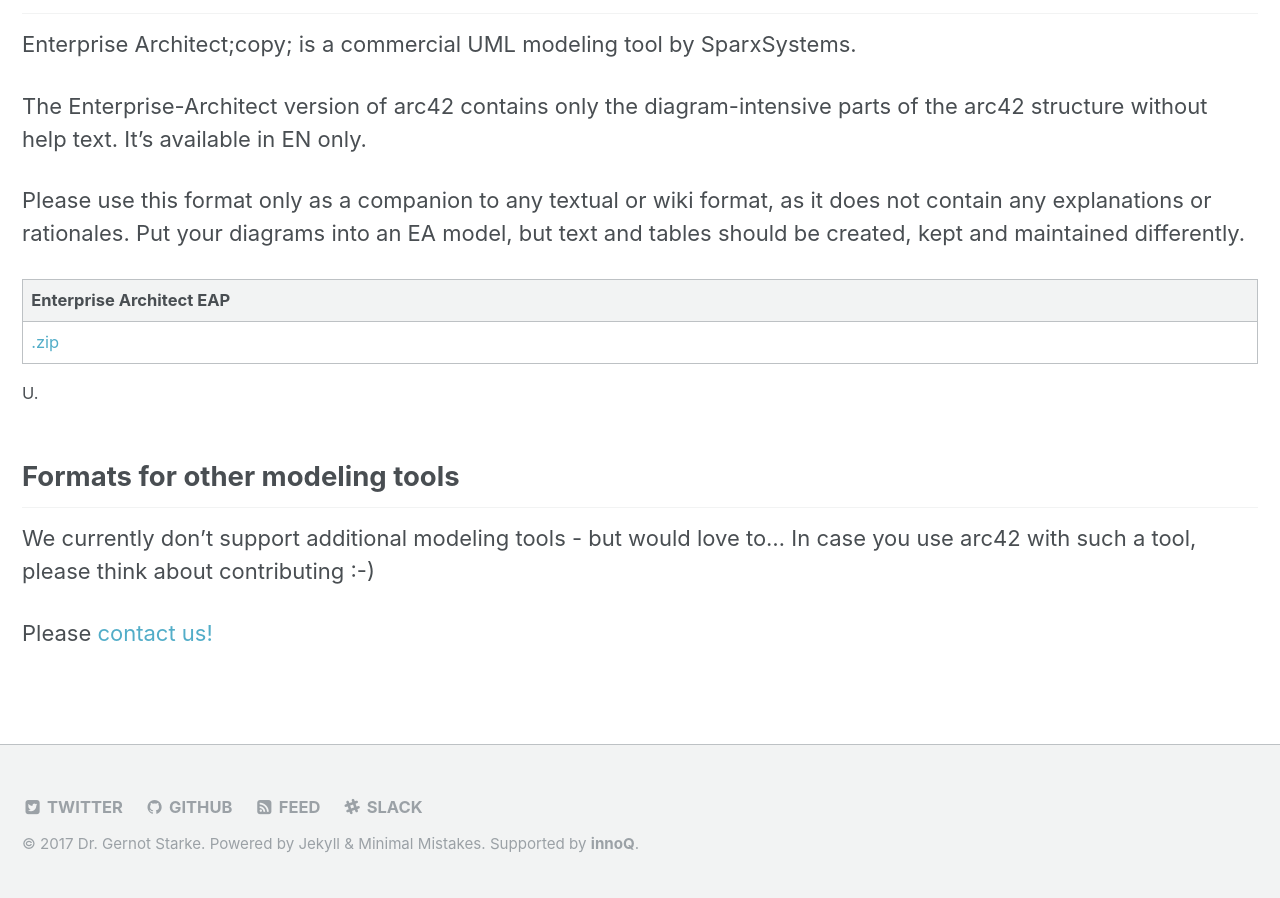
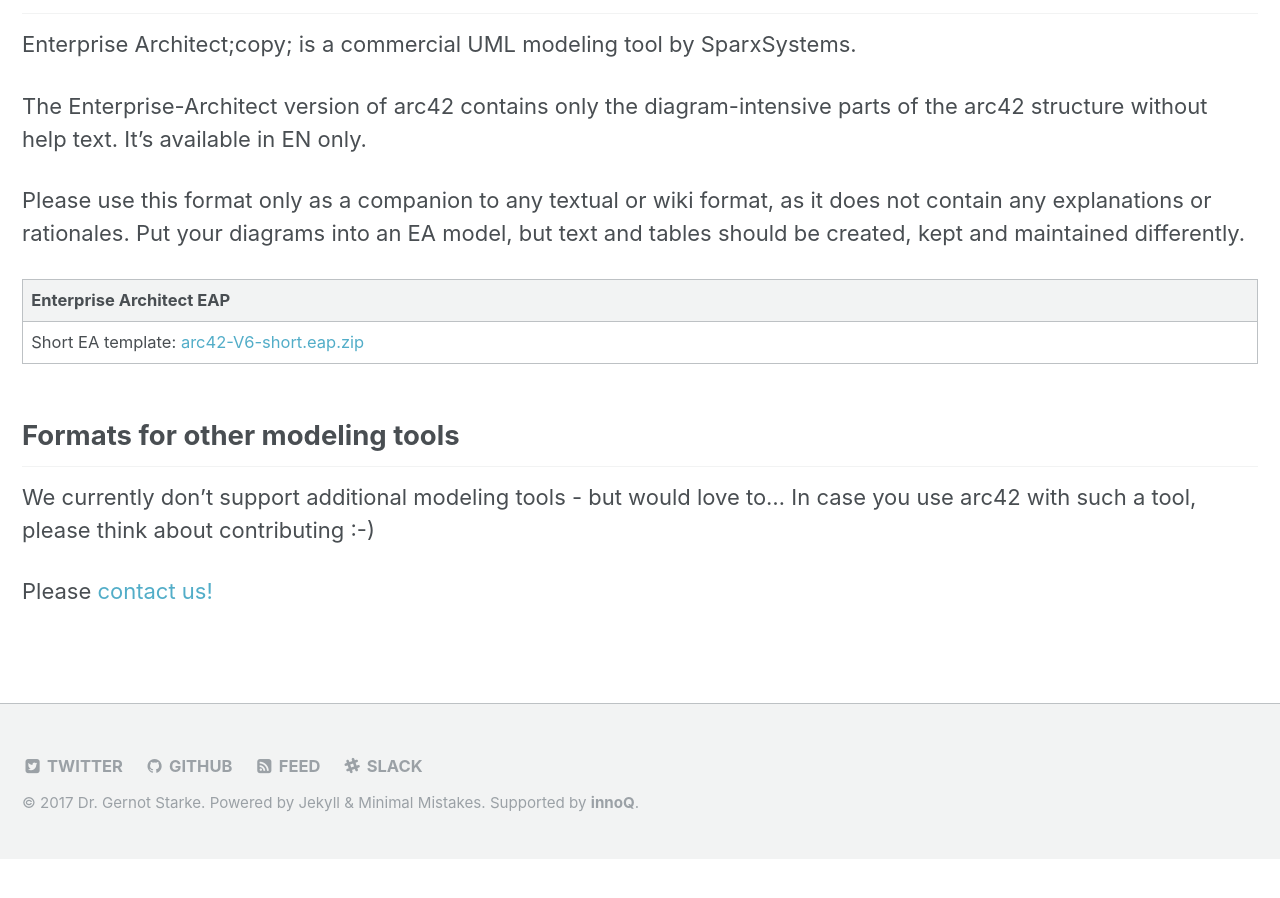
Before and after one commit to arc42/arc42.org-site, a Jekyll site: the page built from _pages/download.md, in a window 1280 px wide and 900 px high, scrolled down 2611 px. Built offline with Jekyll 4.4.1, drawn with Linux system fonts in a browser that asks for light colours; after the commit the page ends 3470 px from its top, so only the background shows below that.

Commit message:
corrected explanation of EA download

```diff
--- a/_pages/download.md
+++ b/_pages/download.md
@@ -89,10 +89,7 @@
 
 | Enterprise Architect EAP |
 |--------------------------|
-| [.zip]({{GITHUBDIR}}eap/arc42-V6-short.zip)|
-
-U.
-{: .small}
+| Short EA template: [arc42-V6-short.eap.zip]({{GITHUBDIR}}eap/arc42-V6-short.eap.zip)|
 
 
 
```
